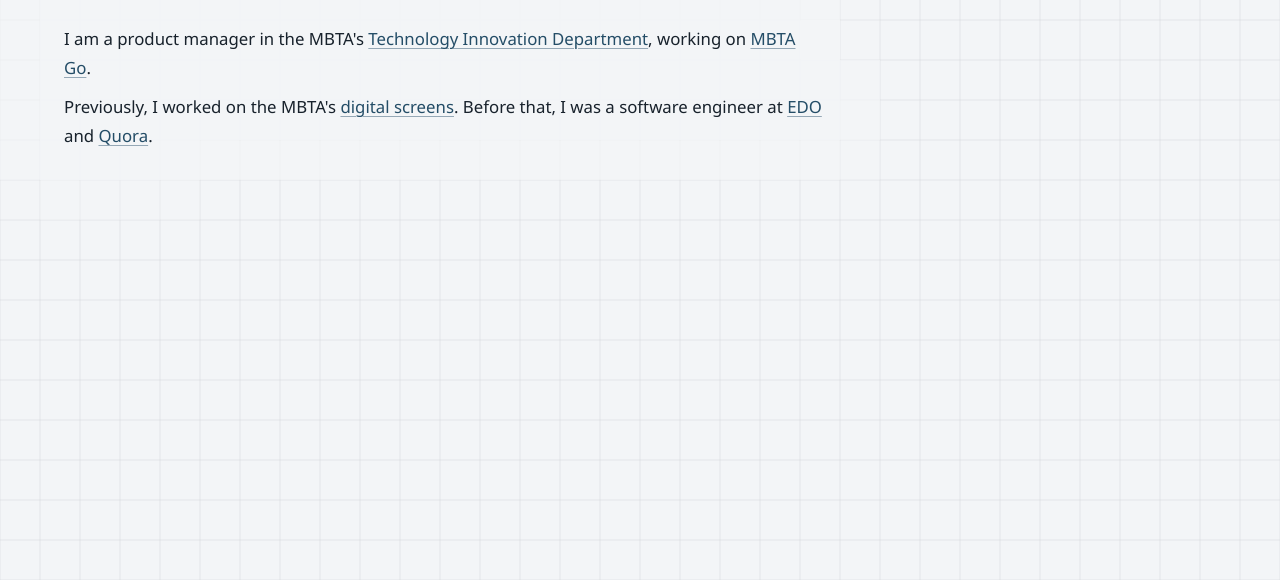
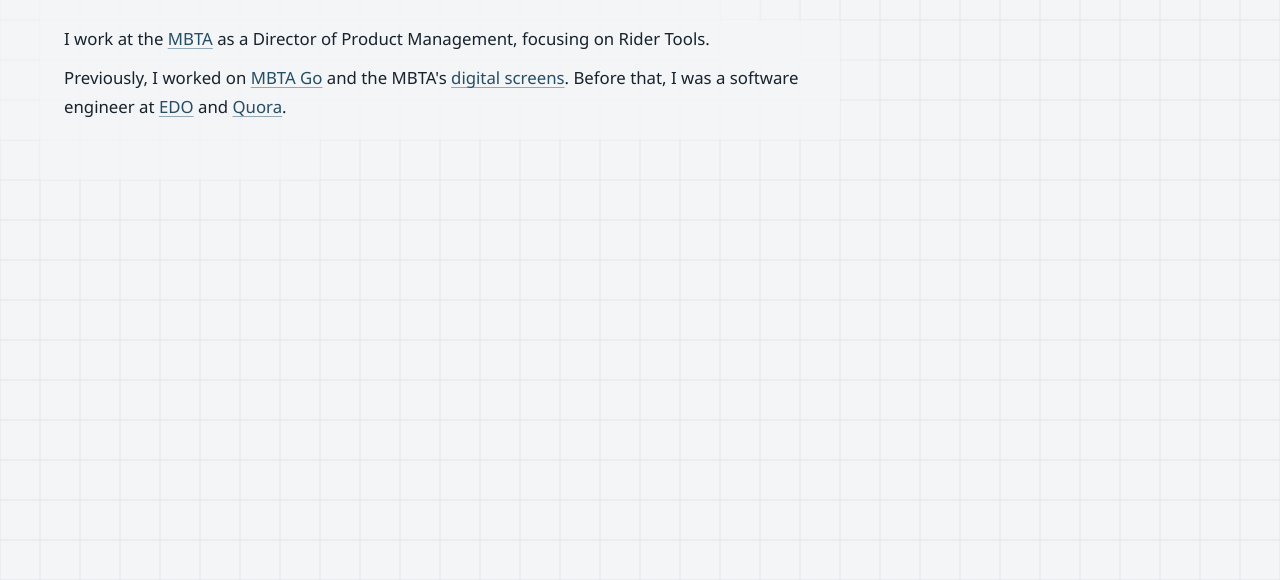
Before and after one commit to handorff/handorff.github.io, a website built with Vite: page index.html in a window 1280 px wide. Shown: the part 220-800 px from the top of the page. Built offline with nearby package versions, Linux system fonts and the light colour scheme; no server answers.

Commit message:
Update bio to reflect Director of Product Management role

```diff
--- a/index.html
+++ b/index.html
@@ -68,8 +68,8 @@
         </section>
 
         <section id="bio" class="site-section" aria-label="About me">
-          <p>I am a product manager in the MBTA's <a href="https://tid.mbta.com/">Technology Innovation Department</a>, working on <a href="https://www.mbta.com/goapp">MBTA Go</a>.</p>
-          <p>Previously, I worked on the MBTA's <a href="https://www.mbta.com/projects/digital-signage">digital screens</a>. Before that, I was a software engineer at <a href="https://www.edo.com">EDO</a> and <a href="https://www.quora.com">Quora</a>.</p>
+          <p>I work at the <a href="https://www.mbta.com/">MBTA</a> as a Director of Product Management, focusing on Rider Tools.</p>
+          <p>Previously, I worked on <a href="https://www.mbta.com/goapp">MBTA Go</a> and the MBTA's <a href="https://www.mbta.com/projects/digital-signage">digital screens</a>. Before that, I was a software engineer at <a href="https://www.edo.com">EDO</a> and <a href="https://www.quora.com">Quora</a>.</p>
         </section>
 
       </main>
```
